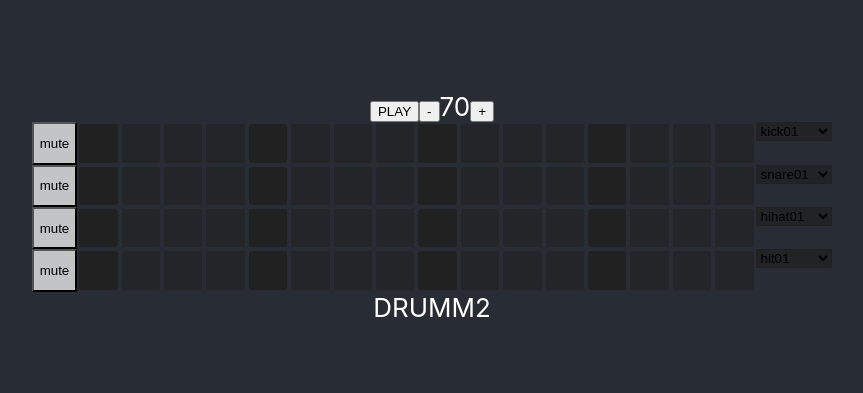
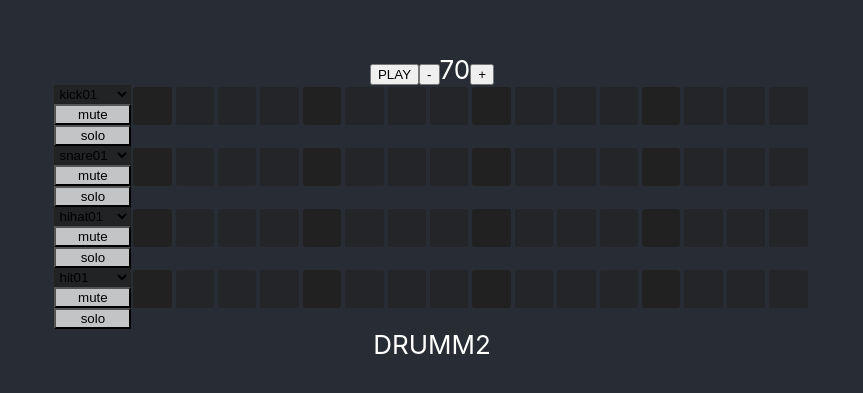
Before and after one commit to rmstcv/drumm2, a React (Create React App) app: page / in a window 1280 px wide. Shown: the part 193-586 px from the top of the page, without its empty margins (208-1071 px from the left). Built offline with nearby package versions, Linux system fonts and the light colour scheme.

Commit message:
add solo + add func sequencer

```diff
--- a/src/components/drum/Drum.css
+++ b/src/components/drum/Drum.css
@@ -45,6 +45,11 @@
     background: red;
 }
 
+.wrapper-buttons {
+    display: flex;
+    flex-direction: column;
+}
+
 /* @keyframes activePad {
   from {background: rgb(255 255 255 / 22%);}
   to {background: rgb(255 255 255 / 22%);}
--- a/src/components/drum/Drum.js
+++ b/src/components/drum/Drum.js
@@ -12,9 +12,9 @@ class Drum extends Component {
                     selected: false,
                   }],
             activePad: false,
-            mute: false
+            mute: false,
+            solo: false
         };
-
     }
 
     componentDidMount () {
@@ -26,9 +26,9 @@ class Drum extends Component {
             this.checkActivePad();
         }
 
-        // if (this.props.numberOfPads !== prevProps.numberOfPads) {
-        //     this.createPatterns();
-        // }
+        if (this.props.solo !== prevProps.solo) {
+            this.checkSolo();
+        }
     }
 
     checkActivePad = () => {
@@ -55,10 +55,10 @@ class Drum extends Component {
 
     isSelected = ({selected, id}) => {
 
-        if (selected === true && id === this.state.activePad) {
+        if (selected && id === this.state.activePad) {
             return "pad selected active"
         } else {
-            if (selected === true && id !== this.state.activePad) {
+            if (selected && id !== this.state.activePad) {
                 return "pad selected"
             } else {
                 return "pad"
@@ -67,12 +67,13 @@ class Drum extends Component {
     }
 
     muteTrack = () => {
-        if (!this.state.mute) {
-           this.setState({mute: true})
-        } else {
-            this.setState({mute: false})
+        if (!this.props.solo) {
+            if (!this.state.mute) {
+                this.setState({mute: true})
+            } else {
+                this.setState({mute: false})
+            }
         }
-
     }
 
     muteChangeClass = () => {
@@ -83,12 +84,46 @@ class Drum extends Component {
         }
     }
 
+    soloChangeClass = () => {
+        if (this.props.solo === this.props.name) {
+            return "muteOn"
+        } else {
+            return "muteOff"
+        }
+    }
+
+    checkSolo = () => {
+        if (this.props.solo && (this.props.solo !== this.props.name)) {
+            //console.log(this.props.name);
+            this.setState({mute: true});
+        } else {
+            if (!this.props.solo || this.props.solo === this.props.name) {
+            //console.log(this.props.name);
+            this.setState({mute: false})
+            }
+        }
+    }
+
     render() {
         //console.log(this.props.checkedPattern);
         //console.log("render DRUM");
         return (
             <div className="wrapper">
-                <button className={this.muteChangeClass()} onClick={() => this.muteTrack()}>mute</button>
+               <div className="wrapper-buttons">
+                    <div>
+                    <Sound play={this.props.play}
+                           name={this.props.name}
+                           active={this.state.activePad}/>
+                    </div>
+                    <button className={this.muteChangeClass()}
+                            onClick={() => this.muteTrack()}>
+                            mute
+                    </button>
+                    <button className={this.soloChangeClass()}
+                            onClick={() => this.props.soloTrack(this.props.name)}>
+                            solo
+                    </button>
+               </div>
                 <div className="pad-wrapper">
                     {
                         this.state.pads.map(item => {
@@ -104,11 +139,7 @@ class Drum extends Component {
                 {/* <div className="pad-name">
                     {this.props.name.toUpperCase()}
                 </div> */}
-                <div>
-                    <Sound play={this.props.play}
-                           name={this.props.name}
-                           active={this.state.activePad}/>
-                </div>
+
             </div>
         )
     }
--- a/src/components/sequencer/Sequencer.js
+++ b/src/components/sequencer/Sequencer.js
@@ -1,92 +1,158 @@
-import React, {Component} from 'react';
+import React, {useState, useEffect} from 'react';
 import Drum from '../drum/Drum';
 
-class Sequencer extends Component {
-    constructor(props) {
-        super(props);
-        this.state = {
-           checkedPattern: 0
-        };
+function Sequencer(props) {
 
-        this.trackIsPlaying = false;
-        this.timer = false;
-        this.repeat = this.repeat.bind(this)
-    }
+    const [checkedPattern, setCheckedPattern] = useState(0);
+    const [solo, setSolo] = useState(false);
+    let timer = false;
 
-    componentDidMount () {
-    };
+    useEffect(() => {
+        start();
+        return () => clearInterval(timer);
+    }, [props.play, props.bpm, timer]);
 
-    componentDidUpdate (prevProps) {
-        if (this.props.play !== prevProps.play) {
-            this.start();
-        }
+    const start = () => {
 
-        if (this.props.bpm !== prevProps.bpm) {
-            if(this.timer) {
-                clearInterval(this.timer);
-            }
-            this.start();
-        }
-
-        // if (this.props.numberOfPads !== prevProps.numberOfPads) {
-        //     clearInterval(this.timer);
-        //     this.start();
-        // }
-
-    }
-
-    start = () => {
-        if (this.props.play) {
-
-            this.setTimer();
-            //console.log("start");
+        if (props.play) {
+            clearInterval(timer);
+            setTimer();
+            console.log("start");
         } else {
-            this.setState({checkedPattern: 0});
-            clearInterval(this.timer);
-            //console.log("stop");
+            setCheckedPattern(() => 0);
+            clearInterval(timer);
+            console.log("stop");
         }
     }
 
-    setTimer = () => {
-        this.timer = setInterval(() => {this.repeat()}, this.secToBpm(this.props.bpm))
+    let setTimer = () => {
+        let i = 1;
+        timer = setInterval(() => {
+            setCheckedPattern(c => c = i);
+            if (i  < props.numberOfPads) {
+                i++;
+            } else {
+                i = 1;
+        }}, secToBpm(props.bpm))
     }
 
-    secToBpm = (bpm) => {
+    const secToBpm = (bpm) => {
         let mSec = (60/bpm)*1000/4;
         return mSec;
     }
 
-    repeat = () => {
-
-        if (this.state.checkedPattern  < this.props.numberOfPads) {
-
-            this.setState({checkedPattern: this.state.checkedPattern + 1});
-
+    let soloTrack = (nameSolo) => {
+        if (solo === nameSolo) {
+           setSolo(false);
         } else {
-            this.setState({checkedPattern: 1});
+            setSolo(nameSolo)
         }
     }
 
-    render() {
-        //console.log("render SEQ");
         return (
                 <div>
 
-                {this.props.name.map(item => {
+                {props.name.map(item => {
                 return <Drum key={item}
                          name={item}
-                         play={this.props.play}
-                         checkedPattern={this.state.checkedPattern}
-                         numberOfPads={this.props.numberOfPads}/>
+                         play={props.play}
+                         checkedPattern={checkedPattern}
+                         numberOfPads={props.numberOfPads}
+                         soloTrack={soloTrack}
+                         solo={solo}/>
               })}
 
-                    {/* <Drum  play={this.props.state.play}
-                           name={this.props.name}
-                           checkedPattern={this.state.checkedPattern}
-                           numberOfPads={this.props.state.numberOfPads}/> */}
                 </div>
         )
-    }
 };
 
 export default Sequencer;
+
+
+// import React, {Component} from 'react';
+// import Drum from '../drum/Drum';
+
+// class Sequencer extends Component {
+//     constructor(props) {
+//         super(props);
+//         this.state = {
+//            checkedPattern: 0
+//         };
+
+//         this.trackIsPlaying = false;
+//         this.timer = false;
+//         this.repeat = this.repeat.bind(this)
+//     }
+
+//     componentDidMount () {
+//     };
+
+//     componentDidUpdate (prevProps) {
+//         if (this.props.play !== prevProps.play) {
+//             this.start();
+//         }
+
+//         if (this.props.bpm !== prevProps.bpm) {
+//             if(this.timer) {
+//                 clearInterval(this.timer);
+//             }
+//             this.start();
+//         }
+
+//         // if (this.props.numberOfPads !== prevProps.numberOfPads) {
+//         //     clearInterval(this.timer);
+//         //     this.start();
+//         // }
+
+//     }
+
+//     start = () => {
+//         if (this.props.play) {
+
+//             this.setTimer();
+//             //console.log("start");
+//         } else {
+//             this.setState({checkedPattern: 0});
+//             clearInterval(this.timer);
+//             //console.log("stop");
+//         }
+//     }
+
+//     setTimer = () => {
+//         this.timer = setInterval(() => {this.repeat()}, this.secToBpm(this.props.bpm))
+//     }
+
+//     secToBpm = (bpm) => {
+//         let mSec = (60/bpm)*1000/4;
+//         return mSec;
+//     }
+
+//     repeat = () => {
+
+//         if (this.state.checkedPattern  < this.props.numberOfPads) {
+
+//             this.setState({checkedPattern: this.state.checkedPattern + 1});
+
+//         } else {
+//             this.setState({checkedPattern: 1});
+//         }
+//     }
+
+//     render() {
+//         //console.log("render SEQ");
+//         return (
+//                 <div>
+
+//                 {this.props.name.map(item => {
+//                 return <Drum key={item}
+//                          name={item}
+//                          play={this.props.play}
+//                          checkedPattern={this.state.checkedPattern}
+//                          numberOfPads={this.props.numberOfPads}/>
+//               })}
+//                 </div>
+//         )
+//     }
+// };
+
+// export default Sequencer;
```
